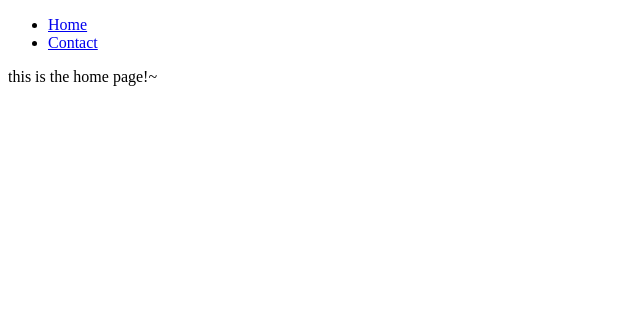
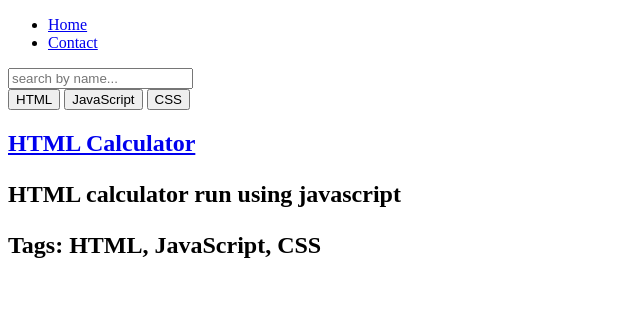
Before and after one commit to smbrown2123/FaceRec, a Django app: page / in a window 1280 px wide. Shown: the top 312 px of the page, without its empty margins (0-640 px from the left). Run offline with Django 5.2, Linux system fonts and the light colour scheme; data comes from the database, SQL or seed files in the repository.

Commit message:
pushing changes to github

```diff
--- a/portfolio/main/templates/home.html
+++ b/portfolio/main/templates/home.html
@@ -5,6 +5,34 @@
 Home Pages
 {% endblock title %}
 
+{% block extrahead %}
+<link rel="stylesheet" href="{% static 'css/home.css' %}">
+{% endblock extrahead %}
+
 {% block content %}
-<p>this is the home page!~</p>
+<div class="filters">
+<input type="text" id="name-search" placeholder="search by name..."/>
+<div class="tags-list">
+    {% for tag in tags%}
+        <button class="tag" data-tag="{{tag.name|lower}}">{{tag.name}}</button>
+    {% endfor %}
+</div>
+
+<div class="projects-list">
+    {% for project in projects%}
+        <div class="project" data-name="{{ project.title|lower}}" data-tags="{{project.tags.all|join:', '|lower}}">
+            <h2><a href={% url 'project' project.id%}>{{project.title}}</a><h2>
+            <p>{{project.description}}</p>
+            <p>Tags: {{project.tags.all|join:', '}}</p>
+        </div>
+
+    {% endfor %}
+</div>
+
+</div>
 {% endblock content %}
+
+
+{% block extra_js %}
+<script src="{% static 'js/home.js' %}"></script>
+{% endblock extra_js%}
--- a/portfolio/main/views.py
+++ b/portfolio/main/views.py
@@ -2,7 +2,9 @@ from django.shortcuts import render, get_object_or_404
 from .models import Project, Tag
 
 def home(request):
-    return render(request, "home.html")
+    projects=Project.objects.all()
+    tags=Tag.objects.all()
+    return render(request, "home.html", {"projects": projects, "tags": tags})
 
 def contact(request):
     return render(request, "contact.html")
```
Also changed, not shown: portfolio/main/templates/contact.html (+14 -0 lines), portfolio/main/templates/project.html (+19 -0 lines), portfolio/main/static/css/contact.css (added), portfolio/main/static/css/home.css (added), portfolio/main/static/css/project.css (added), portfolio/main/static/js/home.js (added), portfolio/main/static/js/project.js (added).
